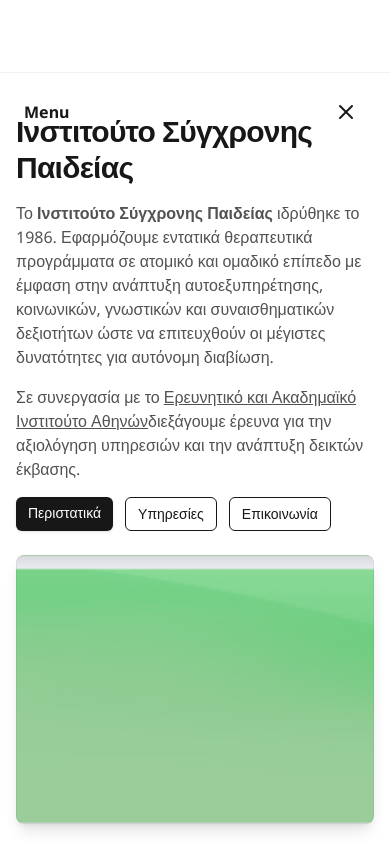
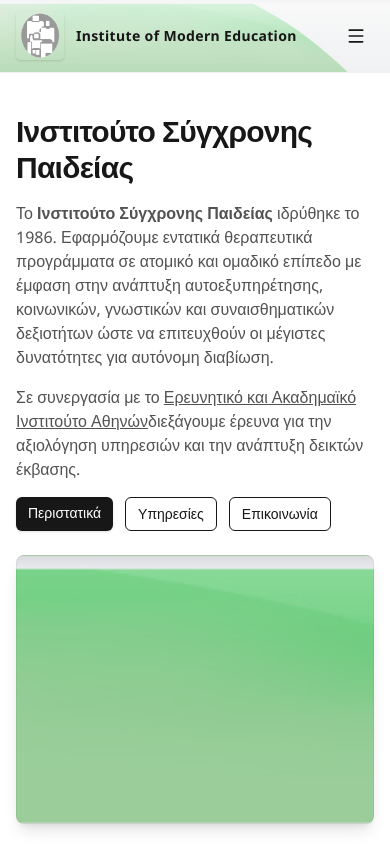
Before and after one commit to adenadoume/insype, a Next.js app: page / in a window 390 px wide. Shown: the top 844 px of the page. Built offline with nearby package versions, Linux system fonts and the light colour scheme.

Commit message:
fix(nav): ensure menu is visible & toggles reliably (full-screen panel)

```diff
--- a/src/app/_components/Nav.tsx
+++ b/src/app/_components/Nav.tsx
@@ -55,14 +55,14 @@
   return (
     <>
       {/* Menu button (always visible) */}
-      <button aria-label="Menu" className="ml-auto nav-link" onClick={() => setOpen(!open)}>
+      <button aria-label="Menu" aria-expanded={open} className="ml-auto nav-link" onClick={() => setOpen(!open)}>
         {open ? <X className="h-5 w-5" /> : <Menu className="h-5 w-5" />}
       </button>
 
       {/* Full-screen menu panel */}
-      <div className={`fixed inset-0 z-50 md:hidden ${open ? "pointer-events-auto" : "pointer-events-none"}`}>
+      <div className={`${open ? "fixed" : "hidden"} inset-0 z-[1000] md:hidden`}>
         {/* Background */}
-        <div className={`absolute inset-0 bg-white dark:bg-neutral-900`} onClick={() => setOpen(false)} />
+        <div className="absolute inset-0 bg-white dark:bg-neutral-900" onClick={() => setOpen(false)} />
         {/* Sliding content */}
         <div className={`menu-panel ${open ? "open" : ""} absolute inset-0 p-6 overflow-y-auto`} onClick={(e) => e.stopPropagation()}>
           <div className="mb-6 flex items-center justify-between">
```
